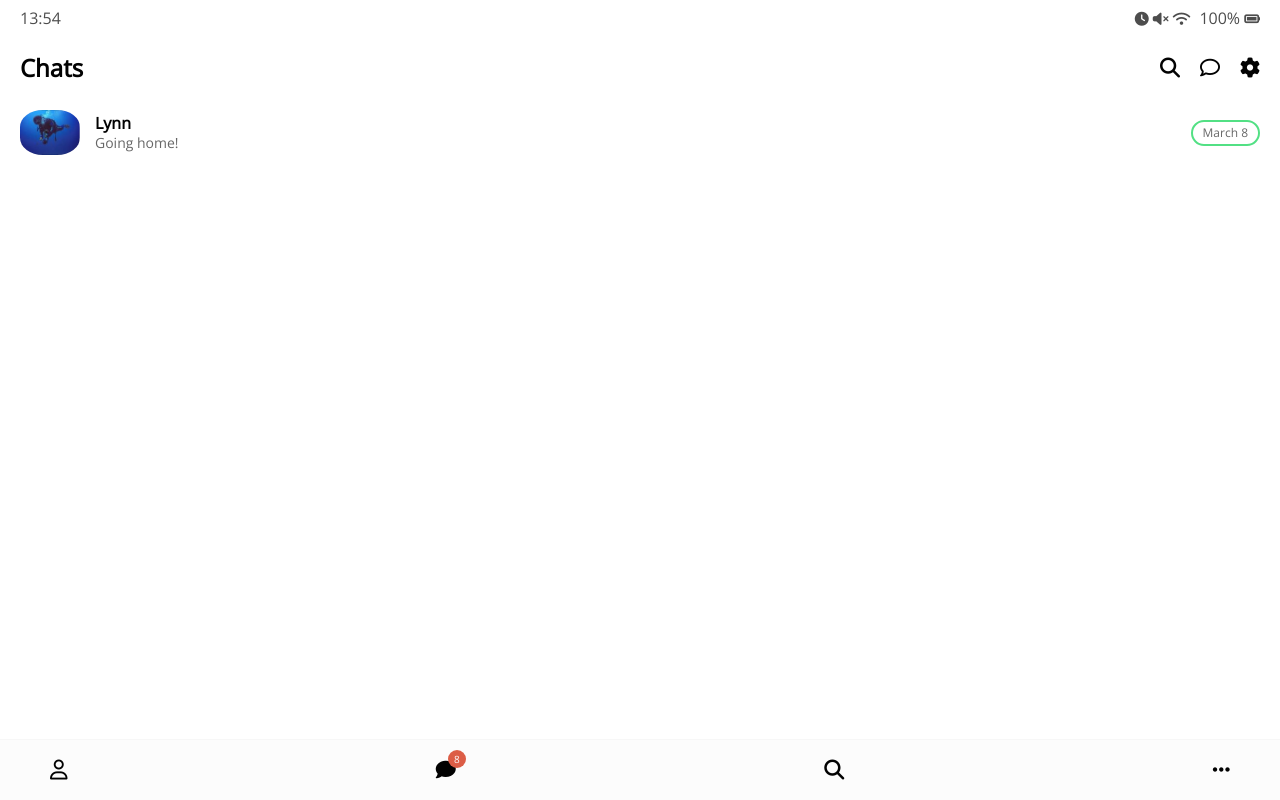
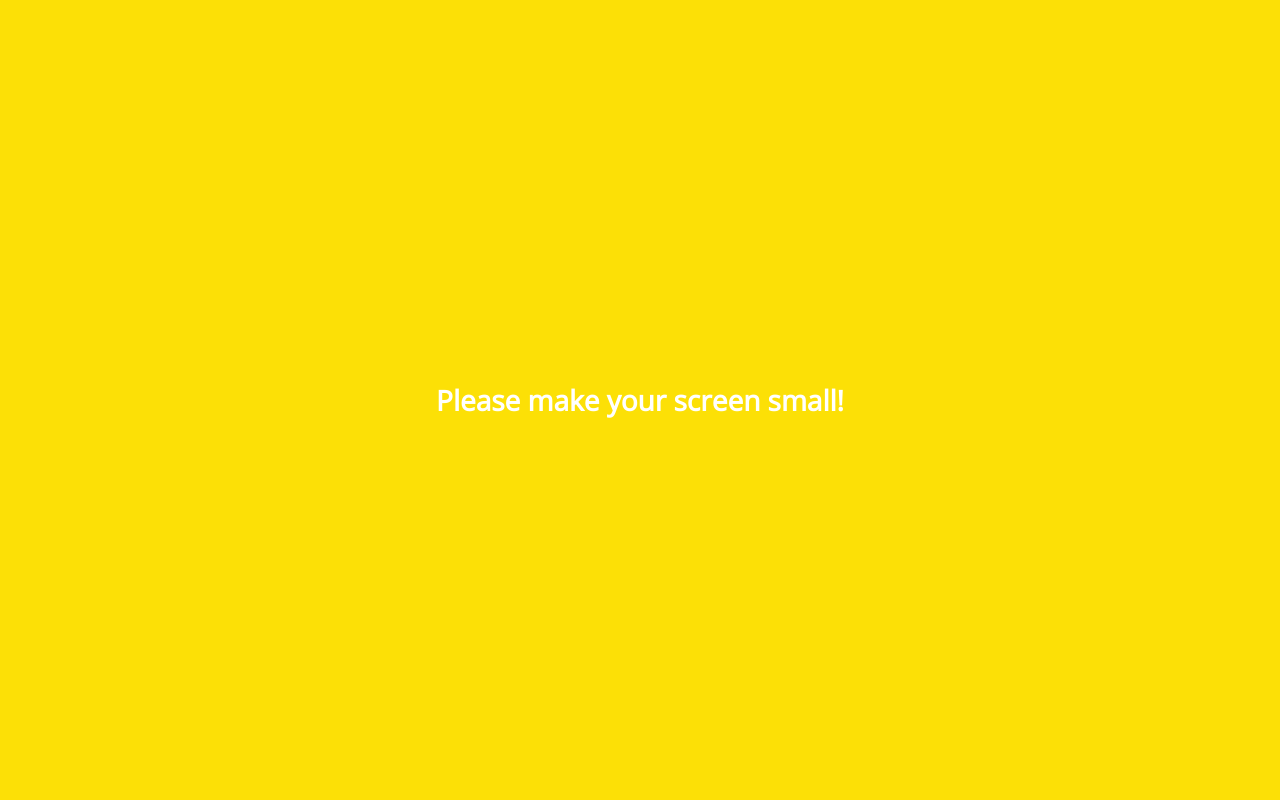
Before and after one commit to Seulram/kakao-clone-2.0, a plain HTML site: page index.html in a window 1280 px wide. Drawn offline with nearby package versions, Linux system fonts and the light colour scheme.

Commit message:
lecture finish

```diff
--- a/css/chat.css
+++ b/css/chat.css
@@ -1,5 +1,6 @@
 .header-wrapper {
   position: fixed;
+  z-index: 2;
   top: 0px;
   width: 100%;
   padding: 5px 0px;
@@ -127,10 +128,22 @@
   align-self: flex-start;
 }
 
+@keyframes spin {
+  from {
+    transform: none;
+  }
+  to {
+    transform: rotateY(1turn);
+  }
+}
+
 .incoming-message img {
   width: 30px;
   border-radius: 15px;
   margin-right: 15px;
+  box-shadow: 0 30px 60px -12px rgba(50, 50, 93, 0.25),
+    0 18px 36px -18px rgba(0, 0, 0, 0.3), 0 -12px 36px -8px rgba(0, 0, 0, 0.025);
+  animation: spin 1s linear infinite;
 }
 
 .sent-message {
--- /dev/null
+++ b/css/mobile.css
@@ -0,0 +1,25 @@
+.bigScreen {
+  position: fixed;
+  width: 100%;
+  height: 100%;
+  top: 0;
+  left: 0;
+  background-color: #fce006;
+  display: flex;
+  justify-content: center;
+  align-items: center;
+  font-weight: 600;
+  color: white;
+  font-size: 28px;
+  text-align: center;
+  padding: 0px 20px;
+  line-height: 1.5;
+  display: none;
+  z-index: 4;
+}
+
+@media screen and (min-width: 550px) {
+  .bigScreen {
+    display: flex;
+  }
+}
--- a/css/nav-bar.css
+++ b/css/nav-bar.css
@@ -35,3 +35,18 @@
   align-items: center;
   border-radius: 50%;
 }
+
+@keyframes showNavBar {
+  from {
+    transform: translateY(80px);
+  }
+  to {
+    transform: none;
+  }
+}
+
+.nav {
+  transform: translateY(80px);
+  animation: showNavBar 0.5s ease-out forwards;
+  animation-delay: 0.5s;
+}
--- a/css/styles.css
+++ b/css/styles.css
@@ -9,6 +9,7 @@
 @import "more.css";
 @import "settings.css";
 @import "chat.css";
+@import "mobile.css";
 
 * {
   box-sizing: border-box;
@@ -26,3 +27,18 @@ a {
   color: inherit;
   text-decoration: none;
 }
+
+@keyframes fadeIn {
+  from {
+    opacity: 0;
+    transform: translateY(40px);
+  }
+  to {
+    opacity: 1;
+    transform: none;
+  }
+}
+
+main {
+  animation: fadeIn 0.5s ease-in-out;
+}
--- a/index.html
+++ b/index.html
@@ -84,5 +84,8 @@
         </li>
       </ul>
     </nav>
+    <div class="bigScreen">
+      <span class="bigScreen__text">Please make your screen small!</span>
+    </div>
   </body>
 </html>
```
Also changed, not shown: chat.html (+3 -0 lines), find.html (+3 -0 lines), friends.html (+3 -0 lines), more.html (+3 -0 lines), settings.html (+3 -0 lines).
